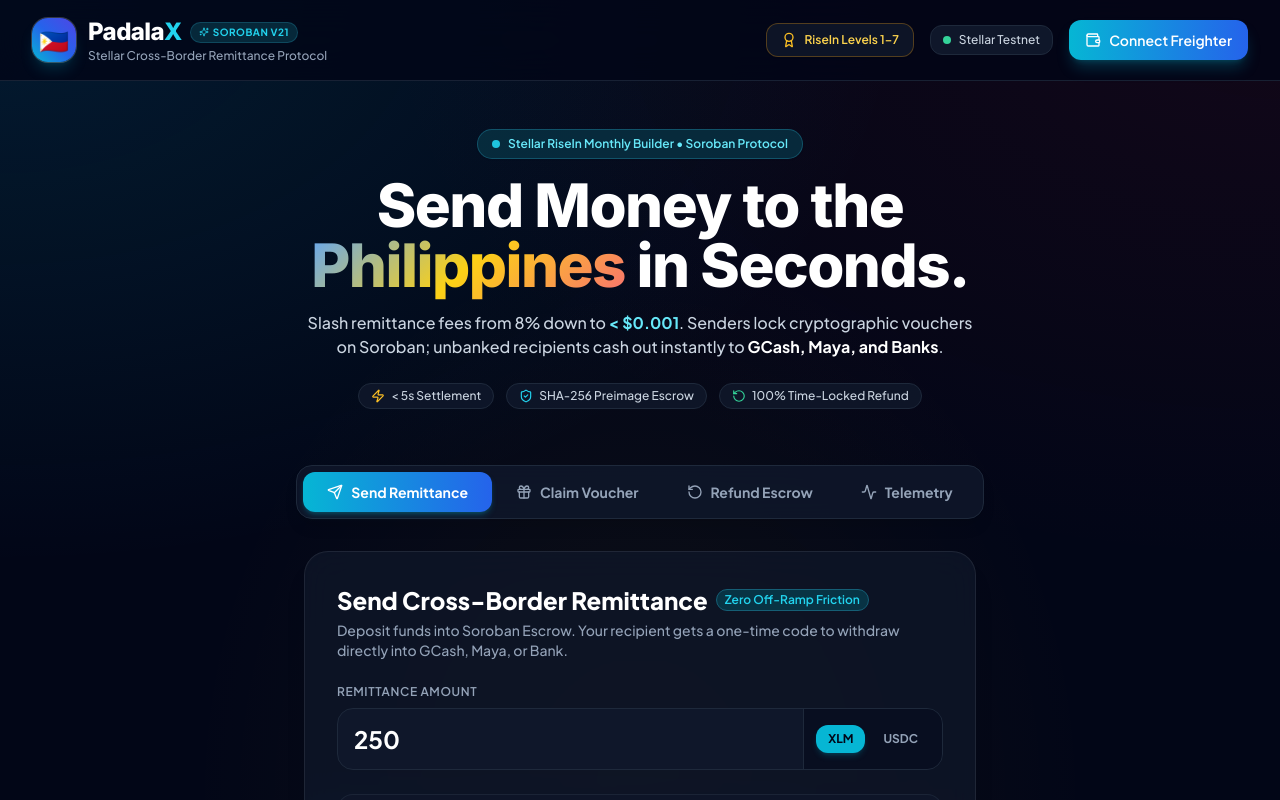
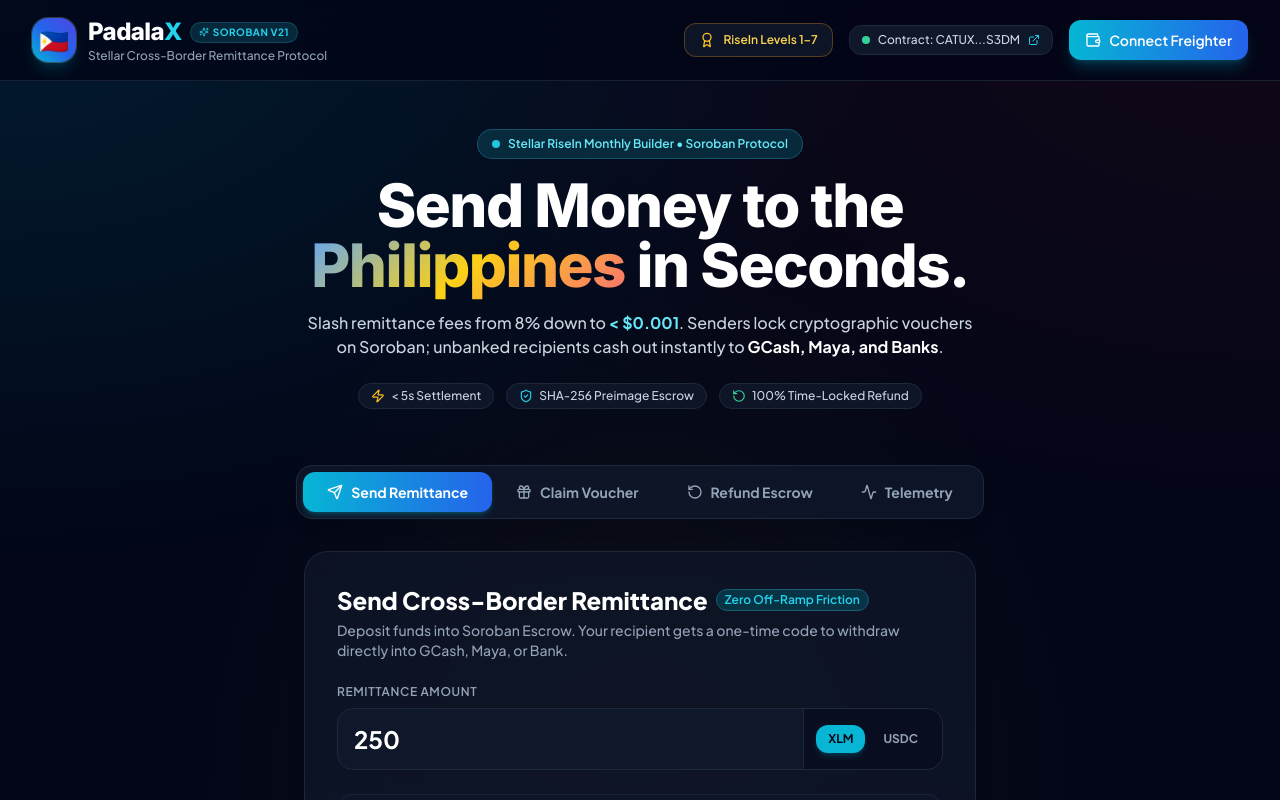
Before and after one commit to MarkAngelGuevarra/padalax, a React (Vite) app in the folder frontend/: page / in a window 1280 px wide. Shown: the top 800 px of the page. Built offline with nearby package versions, Linux system fonts and the light colour scheme.

Commit message:
feat(frontend): integrate live deployed contract address and Explorer links in Web3 UI

```diff
--- a/frontend/src/components/Header.tsx
+++ b/frontend/src/components/Header.tsx
@@ -44,11 +44,18 @@
             <span>RiseIn Levels 1–7</span>
           </button>
 
-          {/* Stellar Testnet Status Indicator */}
-          <div className="hidden md:flex items-center space-x-2 px-3 py-1.5 rounded-xl bg-slate-900 border border-slate-800 text-xs text-slate-300">
+          {/* Stellar Testnet Status & Contract Link */}
+          <a
+            href="https://stellar.expert/explorer/testnet/contract/CATUXAJ7QPHA5AQM3F3D2HXAFN2BDEZHRTXUL2742XT6LVA2JRO7S3DM"
+            target="_blank"
+            rel="noopener noreferrer"
+            className="hidden md:flex items-center space-x-2 px-3 py-1.5 rounded-xl bg-slate-900 border border-slate-800 text-xs text-slate-300 hover:border-cyan-500/50 hover:text-white transition-all"
+            title="View Deployed Contract on Stellar Expert"
+          >
             <span className="w-2 h-2 rounded-full bg-emerald-400 animate-pulse"></span>
-            <span className="font-medium">Stellar Testnet</span>
-          </div>
+            <span className="font-medium">Contract: CATUX...S3DM</span>
+            <ExternalLink className="w-3 h-3 text-cyan-400" />
+          </a>
 
           {/* Wallet Connect Button */}
           {wallet.connected && wallet.address ? (
--- a/frontend/src/utils/stellar.ts
+++ b/frontend/src/utils/stellar.ts
@@ -2,6 +2,7 @@
 
 export const HORIZON_TESTNET_URL = 'https://horizon-testnet.stellar.org';
 export const STELLAR_EXPERT_TESTNET = 'https://stellar.expert/explorer/testnet';
+export const DEPLOYED_CONTRACT_ID = 'CATUXAJ7QPHA5AQM3F3D2HXAFN2BDEZHRTXUL2742XT6LVA2JRO7S3DM';
 
 // Exchange rates (mock real-time reference)
 export const EXCHANGE_RATES = {
```
